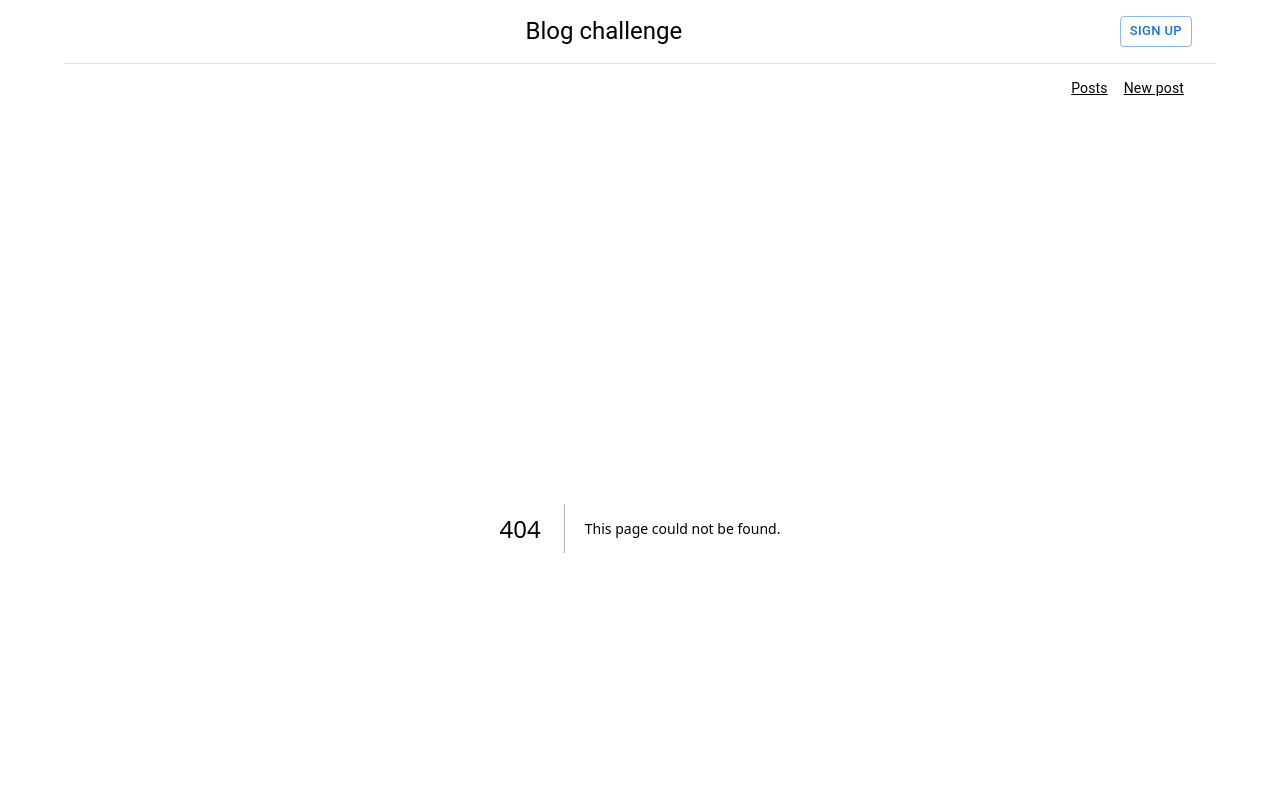
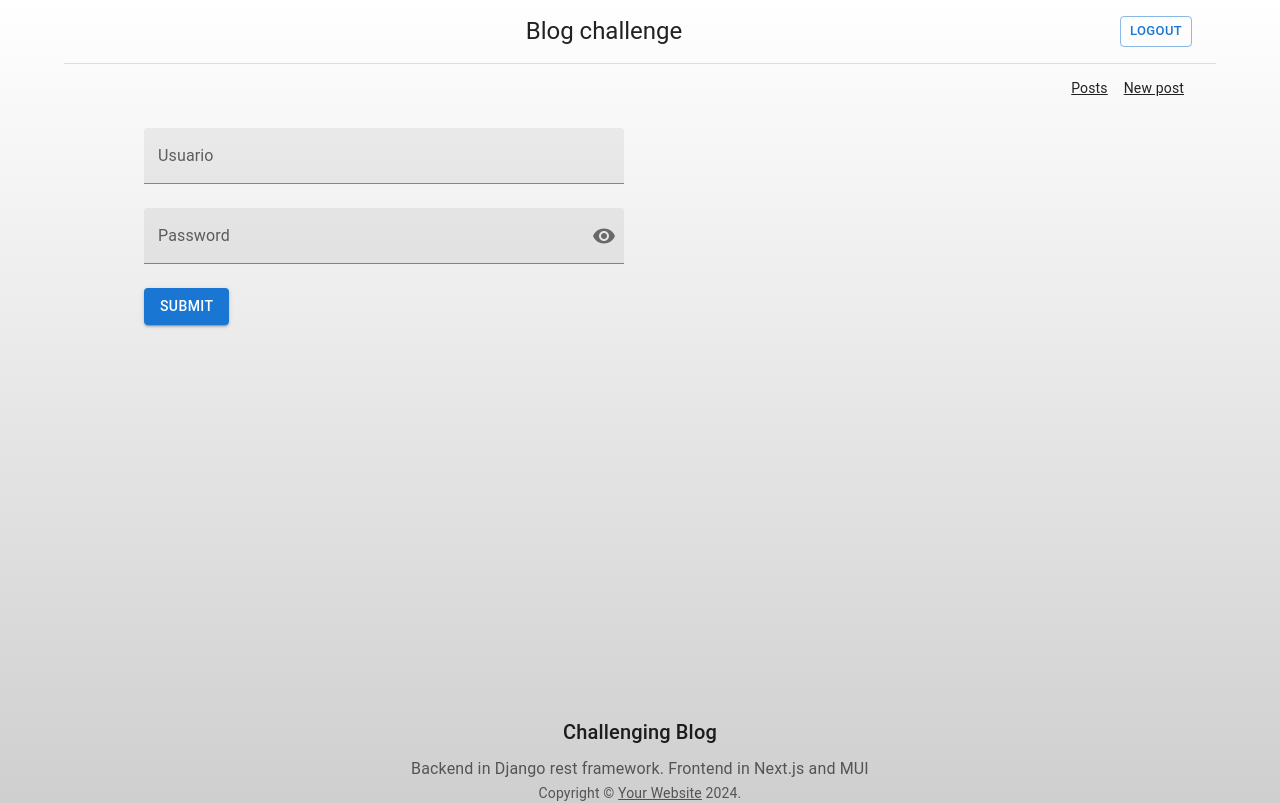
Before and after one commit to Lando-Iraola/vijay-challenge-frontend, a Next.js app: page /login in a window 1280 px wide. Before the commit this address had no page. Shown: the top 803 px of the page. Built offline with nearby package versions, Linux system fonts and the light colour scheme.

Commit message:
feat: added message when empty post lists. Added login page

```diff
--- a/src/app/Components/BlogPagination.tsx
+++ b/src/app/Components/BlogPagination.tsx
@@ -1,6 +1,7 @@
 import * as React from "react";
 import Link from "@mui/material/Link";
 import Box from "@mui/material/Box";
+
 
 export default function Pagination(props: any) {
 
--- /dev/null
+++ b/src/app/Components/EmptyPostList.tsx
@@ -0,0 +1,23 @@
+"use client";
+import * as React from "react";
+import {
+  Link,
+  Pagination,
+  PaginationItem,
+  Stack,
+  Skeleton,
+  Box,
+  Grid,
+  Typography,
+} from "@mui/material";
+
+export default function EmptyPostList() {
+  return (
+    <Box>
+      <Typography variant="h5">Blog vacio</Typography>
+      <Typography variant="body1">
+        Favor <Link href="/posts/create">crear</Link> una nueva entrada
+      </Typography>
+    </Box>
+  );
+}
--- a/src/app/Components/Header.tsx
+++ b/src/app/Components/Header.tsx
@@ -29,7 +29,7 @@ export default function Header(props: HeaderProps) {
           {title}
         </Typography>
         <Button variant="outlined" size="small">
-          Sign up
+          Logout
         </Button>
       </Toolbar>
       <Toolbar
--- a/src/app/Components/PostList.tsx
+++ b/src/app/Components/PostList.tsx
@@ -10,6 +10,7 @@ import {
   Grid
 } from "@mui/material";
 import Post from "./Post";
+import EmptyPostList from "./EmptyPostList";
 
 async function getPostData(currentPage?: number | string) {
   const queryString = currentPage !== "" ? `/?page=${currentPage}` : "";
@@ -64,7 +65,9 @@ export default function PostList({
           </Box>
         </>
       )) ||
-        (posts?.error === "404" && notFound()) || (
+        (posts?.error === "404" && notFound()) ||
+        ((posts && posts?.results?.length === 0) && <EmptyPostList />)
+        || (
           <>
             <Grid container spacing={2} padding={0} margin={0}>
               {[1, 2, 3, 4, 5, 6].map((num) => (
--- /dev/null
+++ b/src/app/login/page.tsx
@@ -0,0 +1,118 @@
+"use client";
+import * as React from "react";
+import { useRouter } from "next/router";
+import CssBaseline from "@mui/material/CssBaseline";
+import IconButton from "@mui/material/IconButton";
+import Input from "@mui/material/Input";
+import FilledInput from "@mui/material/FilledInput";
+import OutlinedInput from "@mui/material/OutlinedInput";
+import InputAdornment from "@mui/material/InputAdornment";
+import FormHelperText from "@mui/material/FormHelperText";
+import Visibility from "@mui/icons-material/Visibility";
+import VisibilityOff from "@mui/icons-material/VisibilityOff";
+import {
+  Box,
+  Button,
+  FormControl,
+  FormLabel,
+  InputLabel,
+  Stack,
+  TextareaAutosize,
+  TextField,
+  Typography,
+} from "@mui/material";
+
+export default function Blog() {
+  const [formData, setFormData] = React.useState({
+    title: "",
+    content: "",
+  });
+
+  const handleChange = (event) => {
+    const { name, value } = event.target;
+    setFormData({
+      ...formData,
+      [name]: value,
+    });
+  };
+
+  const handleSubmit = async (event) => {
+    event.preventDefault();
+    const create = await fetch("http://localhost:8000/api/posts/", {
+      method: "POST",
+      headers: {
+        "Content-Type": "application/json",
+      },
+      body: JSON.stringify({ ...formData, author: 1 }),
+    });
+
+    if (create.status === 201) {
+      const data = await create.json();
+      window.location.replace(`/posts/${data.id}`);
+    }
+  };
+
+  const [showPassword, setShowPassword] = React.useState(false);
+
+  const handleClickShowPassword = () => setShowPassword((show) => !show);
+
+  const handleMouseDownPassword = (
+    event: React.MouseEvent<HTMLButtonElement>
+  ) => {
+    event.preventDefault();
+  };
+  return (
+    <React.Fragment>
+      <CssBaseline />
+      <main>
+        <Box px={10} justifyContent="center">
+          <form onSubmit={handleSubmit}>
+            <Stack direction="column" spacing={3} maxWidth={"30rem"} justifyContent="end">
+              <FormControl>
+                <InputLabel htmlFor="user">Usuario</InputLabel>
+                <FilledInput
+                  id="user"
+                  name="user"
+                  type="text"
+                  required
+                  onChange={handleChange}
+                />
+              </FormControl>
+              <FormControl>
+                <InputLabel htmlFor="filled-adornment-password">
+                  Password
+                </InputLabel>
+
+                <FilledInput
+                  id="filled-adornment-password"
+                  required
+                  type={showPassword ? "text" : "password"}
+                  onChange={handleChange}
+                  endAdornment={
+                    <InputAdornment position="end">
+                      <IconButton
+                        aria-label="toggle password visibility"
+                        onClick={handleClickShowPassword}
+                        onMouseDown={handleMouseDownPassword}
+                        edge="end"
+                      >
+                        {showPassword ? <VisibilityOff /> : <Visibility />}
+                      </IconButton>
+                    </InputAdornment>
+                  }
+                />
+              </FormControl>
+              <FormControl>
+                <Box justifyContent="end">
+                  <Button type="submit" variant="contained">
+                    Submit
+                  </Button>
+                </Box>
+              </FormControl>
+            </Stack>
+          </form>
+        </Box>
+      </main>
+    </React.Fragment>
+  );
+}
--- a/src/app/posts/create/page.tsx
+++ b/src/app/posts/create/page.tsx
@@ -35,7 +35,7 @@ export default function Create() {
       headers: {
         "Content-Type": "application/json",
       },
-      body: JSON.stringify({ ...formData, author: "Lando" }),
+      body: JSON.stringify({ ...formData, author: 1 }),
     });
 
     if (create.status === 201) {
```
